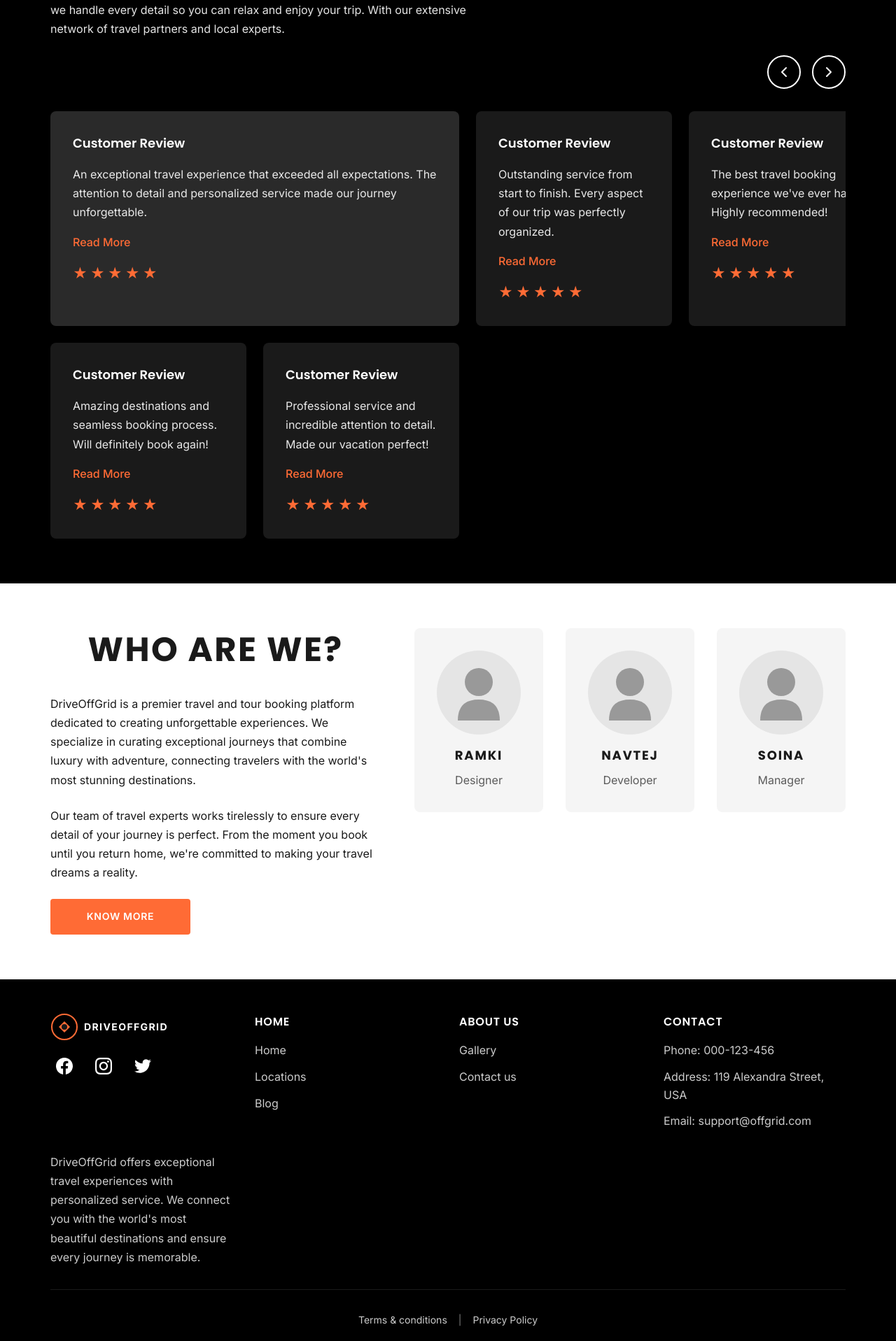
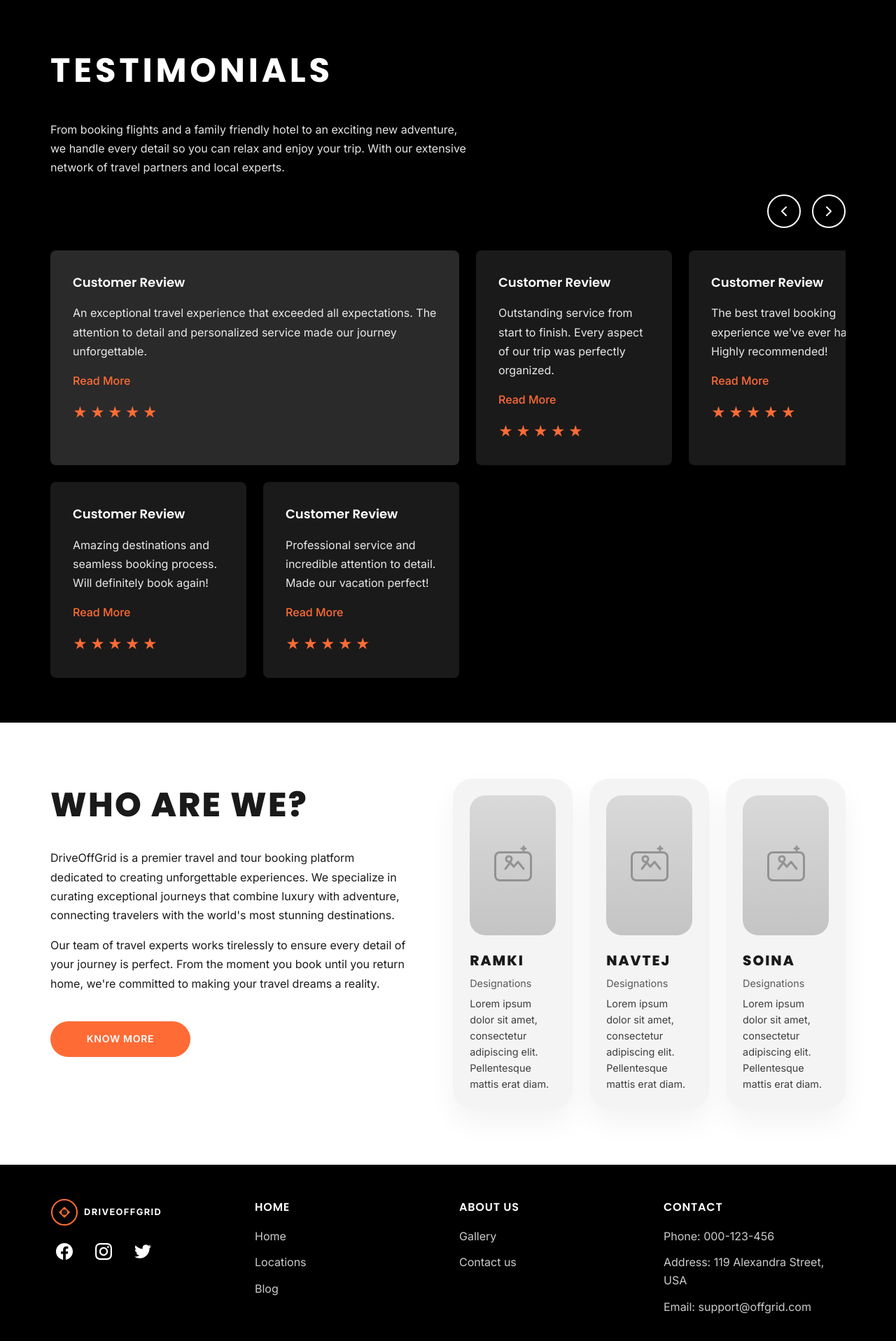
Before and after one commit to CodingGagan/DriveOffGrid, a PHP site: page / in a window 1280 px wide. Shown: the part 3295-5212 px from the top of the page at 70% size. Run offline with PHP 8.4, Linux system fonts and the light colour scheme.

Commit message:
Some imporovement

```diff
--- a/css/style.css
+++ b/css/style.css
@@ -77,30 +77,44 @@ button {
     top: 0;
     left: 0;
     right: 0;
-    background: var(--bg-light);
+    background: #ffffff;
     z-index: 1000;
-    box-shadow: 0 2px 10px rgba(0, 0, 0, 0.1);
-    padding: 1rem 0;
+
+
+    padding: 0.75rem 0;
 }
 
 .header-content {
+    position: relative;
     display: flex;
-    justify-content: space-between;
+    justify-content: center;
     align-items: center;
+    min-height: 70px;
 }
 
 .logo {
     display: flex;
+    flex-direction: column;
     align-items: center;
-    gap: 0.5rem;
+    gap: 0.35rem;
     font-weight: 700;
-    font-size: 0.875rem;
-    letter-spacing: 0.1em;
+    font-size: 0.8rem;
+    letter-spacing: 0.28em;
     color: var(--text-dark);
+    text-transform: uppercase;
+}
+
+.logo-image {
+    width: 80px;
+    height: 80px;
+    object-fit: contain;
+    border-radius: 50%;
+    box-shadow: 0 6px 14px rgba(0, 0, 0, 0.15);
 }
 
 .logo-text {
-    font-size: 0.875rem;
+    font-size: 0.8rem;
+    font-weight: 800;
 }
 
 .menu-toggle {
@@ -456,52 +474,70 @@ h1, h2,h3,h4,h5,h5,h6 {
 }
 
 .section-title {
-    font-size: 1.5rem;
-    font-weight: 700;
+    font-size: clamp(1.75rem, 4vw, 3rem);
+    font-weight: 800;
     color: var(--text-dark);
-    margin-bottom: 2rem;
+    margin-bottom: 2.5rem;
     text-transform: uppercase;
     letter-spacing: 0.05em;
-    text-align: center;
-    line-height: 1.3;
+    text-align: left;
+    line-height: 1.1;
+    max-width: 900px;
 }
 
 .destinations-grid {
     display: grid;
     grid-template-columns: 1fr;
-    gap: 2rem;
+    gap: 1.5rem;
 }
 
 .destination-card {
-    background: #F5F5F5;
+    background: linear-gradient(180deg, #7d7d7d 0%, #3d3d3d 40%, #0a0a0a 100%);
+    border-radius: 24px;
+    min-height: 360px;
+    display: flex;
+    align-items: flex-end;
     padding: 2rem;
-    border-radius: 8px;
-    text-align: center;
-    transition: var(--transition);
+    position: relative;
+    overflow: hidden;
+    color: #fff;
+    box-shadow: 0 25px 70px rgba(0, 0, 0, 0.15);
+    transition: transform 0.4s ease, box-shadow 0.4s ease;
 }
 
 .destination-card:hover {
-    transform: translateY(-5px);
-    box-shadow: 0 8px 20px rgba(0, 0, 0, 0.1);
+    transform: translateY(-10px);
+    box-shadow: 0 35px 80px rgba(0, 0, 0, 0.3);
+}
+
+.destination-content {
+    display: flex;
+    gap: 1rem;
+    align-items: center;
 }
 
 .destination-icon {
-    margin-bottom: 1rem;
-    display: flex;
-    justify-content: center;
+    width: 32px;
+    height: 32px;
+    border: 2px solid rgba(255, 255, 255, 0.9);
+    border-radius: 8px;
+    display: inline-block;
+    flex-shrink: 0;
 }
 
 .destination-name {
     font-size: 1.25rem;
     font-weight: 600;
-    color: var(--text-dark);
-    margin-bottom: 0.75rem;
+    color: #fff;
+    margin-bottom: 0.35rem;
 }
 
 .destination-description {
-    color: var(--text-dark);
-    opacity: 0.8;
+    color: rgba(255, 255, 255, 0.85);
+    opacity: 1;
     line-height: 1.6;
+    max-width: 220px;
+    font-size: 0.95rem;
 }
 
 /* ============================================
@@ -764,57 +855,98 @@ h1, h2,h3,h4,h5,h5,h6 {
    ============================================ */
 
 .about {
-    padding: 4rem 0;
+    padding: 5rem 0;
     background: var(--bg-light);
 }
 
 .about-content {
     display: flex;
     flex-direction: column;
-    gap: 3rem;
+    gap: 2.5rem;
 }
 
 .about-text {
-    max-width: 600px;
+    max-width: 560px;
+}
+
+.about-heading {
+    font-size: clamp(2.25rem, 5vw, 3rem);
+    font-weight: 800;
+    margin-bottom: 1.5rem;
+    letter-spacing: 0.05em;
 }
 
 .about-description {
     color: var(--text-dark);
-    margin-bottom: 1.5rem;
+    margin-bottom: 1rem;
     line-height: 1.7;
+}
+
+.about-cta {
+    margin-top: 1.5rem;
+    border-radius: 999px;
+    padding: 0.9rem 2.5rem;
+    display: inline-flex;
+    align-items: center;
+    justify-content: center;
+    max-width: 200px;
 }
 
 .team-grid {
     display: grid;
     grid-template-columns: 1fr;
-    gap: 2rem;
+    gap: 1.5rem;
+    width: 100%;
 }
 
 .team-card {
-    text-align: center;
-    background: #F5F5F5;
-    padding: 2rem;
-    border-radius: 8px;
+    background: #f4f4f4;
+    border-radius: 28px;
+    padding: 1.5rem;
+    display: flex;
+    flex-direction: column;
+    gap: 1.25rem;
+    min-height: 320px;
+    box-shadow: 0 20px 40px rgba(0, 0, 0, 0.05);
 }
 
-.team-image-placeholder {
-    margin: 0 auto 1rem;
-    width: 120px;
-    height: 120px;
+.team-media {
+    background: linear-gradient(180deg, #d9d9d9 0%, #c4c4c4 100%);
+    border-radius: 22px;
+    height: 200px;
+    display: flex;
+    align-items: center;
+    justify-content: center;
+}
+
+.team-placeholder-icon svg {
+    opacity: 0.7;
+}
+
+.team-info {
+    display: flex;
+    flex-direction: column;
+    gap: 0.35rem;
 }
 
 .team-name {
-    font-size: 1.125rem;
-    font-weight: 700;
+    font-size: 1.25rem;
+    font-weight: 800;
+    letter-spacing: 0.1em;
     color: var(--text-dark);
-    margin-bottom: 0.5rem;
-    text-transform: uppercase;
-    letter-spacing: 0.1em;
 }
 
 .team-role {
+    font-size: 0.9rem;
     color: var(--text-dark);
     opacity: 0.7;
+    text-transform: capitalize;
+}
+
+.team-description {
+    font-size: 0.9rem;
+    color: rgba(0, 0, 0, 0.75);
+    line-height: 1.6;
 }
 
 /* ============================================
@@ -993,18 +1125,28 @@ h1, h2,h3,h4,h5,h5,h6 {
         grid-template-columns: repeat(2, 1fr);
     }
 
+    .about-content {
+        gap: 3rem;
+    }
+
+    .team-grid {
+        grid-template-columns: repeat(2, minmax(200px, 1fr));
+    }
+
     .locations-list {
-        flex-direction: row;
-        flex-wrap: wrap;
+        grid-template-columns: repeat(3, minmax(150px, 1fr));
+        gap: 1.5rem;
     }
 
     .plan-journey-panel {
-        border-radius: 0 0 48px 48px;
+        border-radius: 48px;
         padding: 3rem 4rem;
+        margin-top: -2rem;
     }
 
     .journey-form-grid {
         grid-template-columns: repeat(2, minmax(0, 1fr));
+        gap: 1.25rem 1.5rem;
     }
 
     .journey-submit {
@@ -1100,10 +1218,31 @@ h1, h2,h3,h4,h5,h5,h6 {
         height: 100%;
         min-height: 140px;
         width: 100%;
+        font-size: 1rem;
     }
 
-    .best-locations-content {
+    /* .best-locations-content {
         max-width: 50%;
+    } */
+
+    .about-content {
+        flex-direction: row;
+        align-items: flex-start;
+        gap: 4rem;
+    }
+
+    .about-text {
+        flex: 0 0 45%;
+    }
+
+    .team-grid {
+        grid-template-columns: repeat(3, minmax(220px, 1fr));
+    }
+
+    .locations-list {
+        grid-template-columns: repeat(5, minmax(150px, 1fr));
+        gap: 1.75rem;
+        justify-items: center;
     }
 
     .testimonials-slider {
--- a/index.html
+++ b/index.html
@@ -19,12 +19,7 @@
         <div class="container">
             <div class="header-content">
                 <div class="logo">
-                    <svg width="40" height="40" viewBox="0 0 40 40" fill="none" xmlns="http://www.w3.org/2000/svg">
-                        <circle cx="20" cy="20" r="18" stroke="#FF6B35" stroke-width="2"/>
-                        <path d="M12 20 L20 12 L28 20 L20 28 Z" fill="#FF6B35"/>
-                        <circle cx="20" cy="20" r="4" fill="#1A1A1A"/>
-                    </svg>
-                    <span class="logo-text">DRIVEOFFGRID</span>
+                    <img src="assets/images/Logo/DoG Logo Final 22nd Jan 2024 1.png" alt="DriveOffGrid logo mark" class="logo-image" loading="lazy">
                 </div>
                 <button class="menu-toggle" aria-label="Toggle menu" aria-expanded="false">
                     <span></span>
@@ -99,33 +94,33 @@
         <div class="container">
             <h2 class="section-title">ENDLESS ADVENTURES BOOK TOURS BEST DESTINATIONS</h2>
             <div class="destinations-grid">
-                <div class="destination-card">
-                    <div class="destination-icon">
-                        <svg width="48" height="48" viewBox="0 0 24 24" fill="none" xmlns="http://www.w3.org/2000/svg">
-                            <path d="M12 2C8.13 2 5 5.13 5 9c0 5.25 7 13 7 13s7-7.75 7-13c0-3.87-3.13-7-7-7zm0 9.5c-1.38 0-2.5-1.12-2.5-2.5s1.12-2.5 2.5-2.5 2.5 1.12 2.5 2.5-1.12 2.5-2.5 2.5z" fill="#1A1A1A"/>
-                        </svg>
+                <article class="destination-card">
+                    <div class="destination-content">
+                        <span class="destination-icon" aria-hidden="true"></span>
+                        <div>
+                            <h3 class="destination-name">Oman</h3>
+                            <p class="destination-description">From thrilling safaris to romantic city breaks, our platform allows you to explore the world.</p>
                         </div>
-                    <h3 class="destination-name">Oman</h3>
-                    <p class="destination-description">Discover the stunning landscapes and rich culture of Oman. From desert dunes to mountain peaks.</p>
                     </div>
-                <div class="destination-card">
-                    <div class="destination-icon">
-                        <svg width="48" height="48" viewBox="0 0 24 24" fill="none" xmlns="http://www.w3.org/2000/svg">
-                            <path d="M12 2C8.13 2 5 5.13 5 9c0 5.25 7 13 7 13s7-7.75 7-13c0-3.87-3.13-7-7-7zm0 9.5c-1.38 0-2.5-1.12-2.5-2.5s1.12-2.5 2.5-2.5 2.5 1.12 2.5 2.5-1.12 2.5-2.5 2.5z" fill="#1A1A1A"/>
-                        </svg>
+                </article>
+                <article class="destination-card">
+                    <div class="destination-content">
+                        <span class="destination-icon" aria-hidden="true"></span>
+                        <div>
+                            <h3 class="destination-name">Uae &amp; Oman</h3>
+                            <p class="destination-description">From thrilling safaris to romantic city breaks, our platform allows you to explore the world.</p>
                         </div>
-                    <h3 class="destination-name">Uae & Oman</h3>
-                    <p class="destination-description">Explore the modern marvels of UAE combined with the natural beauty of Oman in one unforgettable journey.</p>
                     </div>
-                <div class="destination-card">
-                    <div class="destination-icon">
-                        <svg width="48" height="48" viewBox="0 0 24 24" fill="none" xmlns="http://www.w3.org/2000/svg">
-                            <path d="M12 2C8.13 2 5 5.13 5 9c0 5.25 7 13 7 13s7-7.75 7-13c0-3.87-3.13-7-7-7zm0 9.5c-1.38 0-2.5-1.12-2.5-2.5s1.12-2.5 2.5-2.5 2.5 1.12 2.5 2.5-1.12 2.5-2.5 2.5z" fill="#1A1A1A"/>
-                        </svg>
+                </article>
+                <article class="destination-card">
+                    <div class="destination-content">
+                        <span class="destination-icon" aria-hidden="true"></span>
+                        <div>
+                            <h3 class="destination-name">Ireland</h3>
+                            <p class="destination-description">From thrilling safaris to romantic city breaks, our platform allows you to explore the world.</p>
                         </div>
-                    <h3 class="destination-name">Ireland</h3>
-                    <p class="destination-description">Immerse yourself in the emerald landscapes, historic castles, and warm hospitality of Ireland.</p>
                     </div>
+                </article>
             </div>
         </div>
     </section>
@@ -276,49 +286,67 @@
         <div class="container">
             <div class="about-content">
                 <div class="about-text">
-                    <h2 class="section-title">Who are we?</h2>
+                    <h2 class="about-heading">WHO ARE WE?</h2>
                     <p class="about-description">
                         DriveOffGrid is a premier travel and tour booking platform dedicated to creating unforgettable experiences. We specialize in curating exceptional journeys that combine luxury with adventure, connecting travelers with the world's most stunning destinations.
                     </p>
                     <p class="about-description">
                         Our team of travel experts works tirelessly to ensure every detail of your journey is perfect. From the moment you book until you return home, we're committed to making your travel dreams a reality.
                     </p>
-                    <a href="#know-more" class="btn btn-primary">KNOW MORE</a>
+                    <a href="#know-more" class="btn btn-primary about-cta">KNOW MORE</a>
                 </div>
                 <div class="team-grid">
-                    <div class="team-card">
-                        <div class="team-image-placeholder">
-                            <svg width="120" height="120" viewBox="0 0 120 120" fill="none" xmlns="http://www.w3.org/2000/svg">
-                                <circle cx="60" cy="60" r="60" fill="#E5E5E5"/>
-                                <circle cx="60" cy="45" r="20" fill="#999"/>
-                                <path d="M30 100 Q30 70 60 70 Q90 70 90 100" fill="#999"/>
+                    <article class="team-card">
+                        <div class="team-media">
+                            <div class="team-placeholder-icon" aria-hidden="true">
+                                <svg width="54" height="54" viewBox="0 0 54 54" fill="none" xmlns="http://www.w3.org/2000/svg">
+                                    <rect x="1.5" y="12.5" width="51" height="40" rx="6.5" stroke="#7A7A7A" stroke-width="3"/>
+                                    <path d="M16 36L23 27L28 33L34 26L42 36" stroke="#7A7A7A" stroke-width="3" stroke-linecap="round" stroke-linejoin="round"/>
+                                    <circle cx="21" cy="22" r="4" stroke="#7A7A7A" stroke-width="3"/>
+                                    <path d="M42 10V4M39 7H45" stroke="#7A7A7A" stroke-width="3" stroke-linecap="round"/>
                                 </svg>
                             </div>
+                        </div>
+                        <div class="team-info">
                             <h3 class="team-name">RAMKI</h3>
-                        <p class="team-role">Designer</p>
+                            <p class="team-role">Designations</p>
+                            <p class="team-description">Lorem ipsum dolor sit amet, consectetur adipiscing elit. Pellentesque mattis erat diam.</p>
                         </div>
-                    <div class="team-card">
-                        <div class="team-image-placeholder">
-                            <svg width="120" height="120" viewBox="0 0 120 120" fill="none" xmlns="http://www.w3.org/2000/svg">
-                                <circle cx="60" cy="60" r="60" fill="#E5E5E5"/>
-                                <circle cx="60" cy="45" r="20" fill="#999"/>
-                                <path d="M30 100 Q30 70 60 70 Q90 70 90 100" fill="#999"/>
+                    </article>
+                    <article class="team-card">
+                        <div class="team-media">
+                            <div class="team-placeholder-icon" aria-hidden="true">
+                                <svg width="54" height="54" viewBox="0 0 54 54" fill="none" xmlns="http://www.w3.org/2000/svg">
+                                    <rect x="1.5" y="12.5" width="51" height="40" rx="6.5" stroke="#7A7A7A" stroke-width="3"/>
+                                    <path d="M16 36L23 27L28 33L34 26L42 36" stroke="#7A7A7A" stroke-width="3" stroke-linecap="round" stroke-linejoin="round"/>
+                                    <circle cx="21" cy="22" r="4" stroke="#7A7A7A" stroke-width="3"/>
+                                    <path d="M42 10V4M39 7H45" stroke="#7A7A7A" stroke-width="3" stroke-linecap="round"/>
                                 </svg>
                             </div>
+                        </div>
+                        <div class="team-info">
                             <h3 class="team-name">NAVTEJ</h3>
-                        <p class="team-role">Developer</p>
+                            <p class="team-role">Designations</p>
+                            <p class="team-description">Lorem ipsum dolor sit amet, consectetur adipiscing elit. Pellentesque mattis erat diam.</p>
                         </div>
-                    <div class="team-card">
-                        <div class="team-image-placeholder">
-                            <svg width="120" height="120" viewBox="0 0 120 120" fill="none" xmlns="http://www.w3.org/2000/svg">
-                                <circle cx="60" cy="60" r="60" fill="#E5E5E5"/>
-                                <circle cx="60" cy="45" r="20" fill="#999"/>
-                                <path d="M30 100 Q30 70 60 70 Q90 70 90 100" fill="#999"/>
+                    </article>
+                    <article class="team-card">
+                        <div class="team-media">
+                            <div class="team-placeholder-icon" aria-hidden="true">
+                                <svg width="54" height="54" viewBox="0 0 54 54" fill="none" xmlns="http://www.w3.org/2000/svg">
+                                    <rect x="1.5" y="12.5" width="51" height="40" rx="6.5" stroke="#7A7A7A" stroke-width="3"/>
+                                    <path d="M16 36L23 27L28 33L34 26L42 36" stroke="#7A7A7A" stroke-width="3" stroke-linecap="round" stroke-linejoin="round"/>
+                                    <circle cx="21" cy="22" r="4" stroke="#7A7A7A" stroke-width="3"/>
+                                    <path d="M42 10V4M39 7H45" stroke="#7A7A7A" stroke-width="3" stroke-linecap="round"/>
                                 </svg>
                             </div>
+                        </div>
+                        <div class="team-info">
                             <h3 class="team-name">SOINA</h3>
-                        <p class="team-role">Manager</p>
+                            <p class="team-role">Designations</p>
+                            <p class="team-description">Lorem ipsum dolor sit amet, consectetur adipiscing elit. Pellentesque mattis erat diam.</p>
                         </div>
+                    </article>
                 </div>
             </div>
         </div>
```
Also changed, not shown: other parts of css/style.css (+93 -58 lines), other parts of index.html (+23 -8 lines), assets/images/Logo/DoG Logo Final 22nd Jan 2024 1.png (added). Lines whose indentation alone changed are shown as unchanged.
